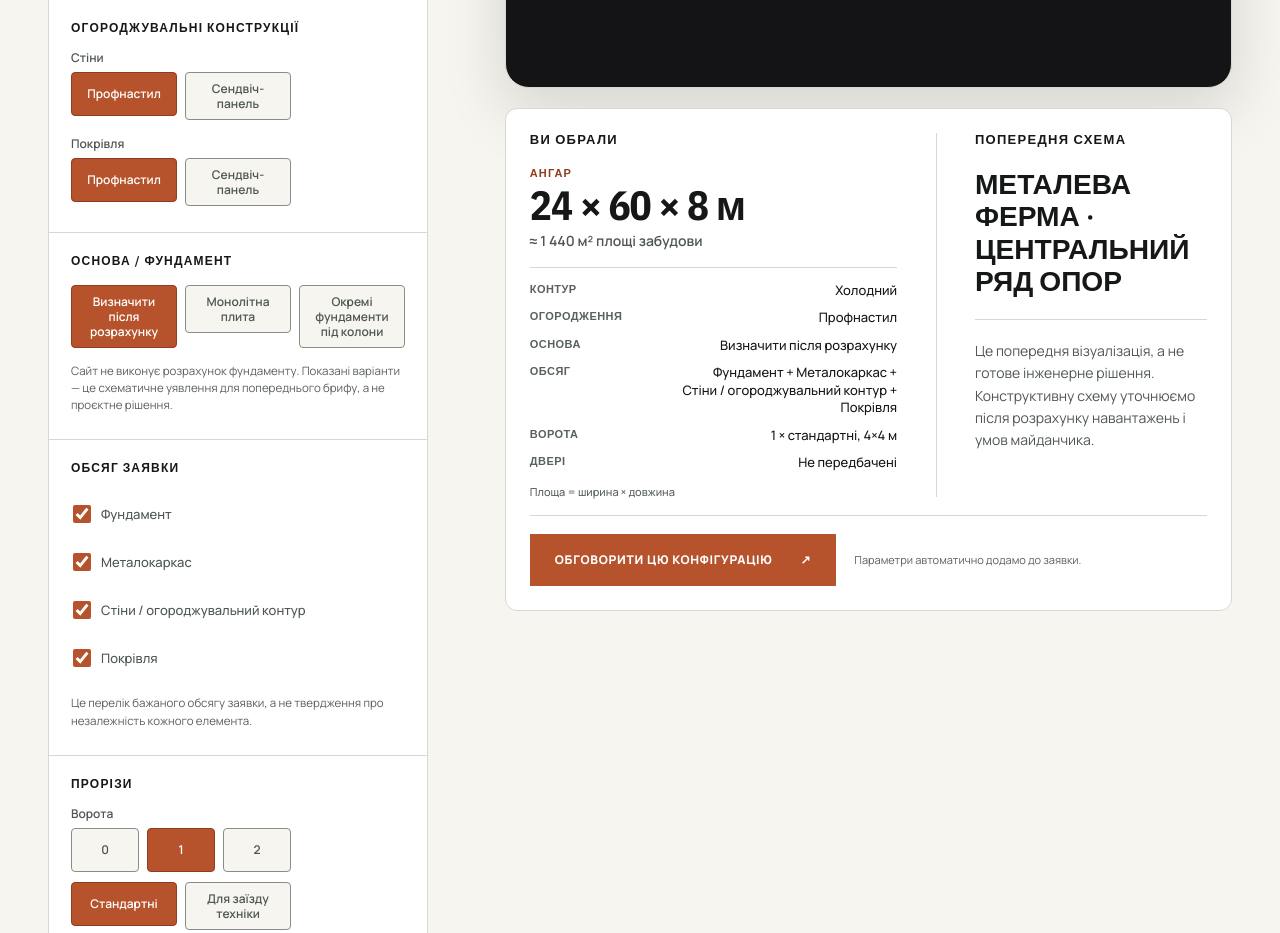
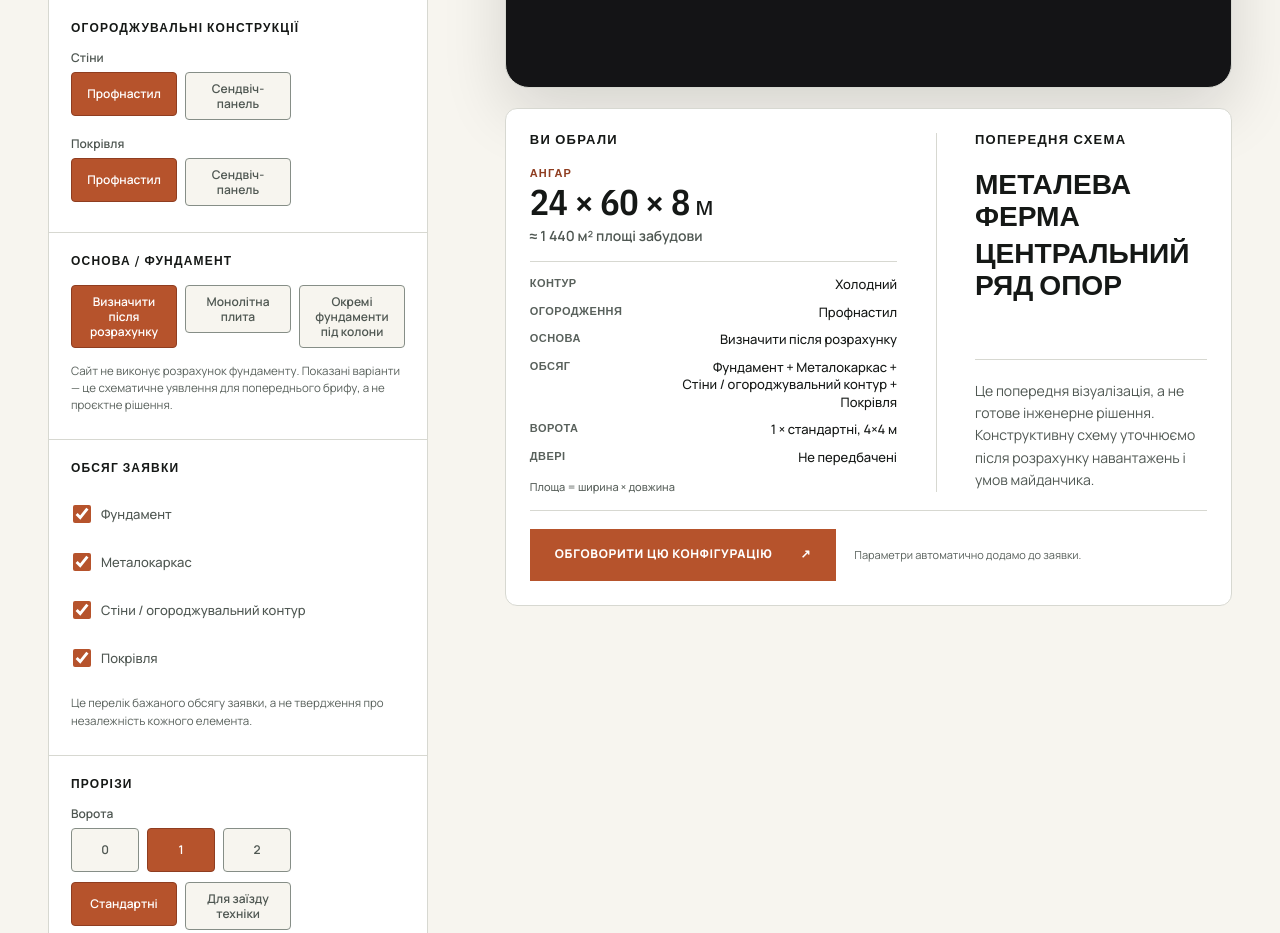
Before and after one commit to leusd100/rubikon-build, a Next.js app: page /angary in a window 1280 px wide. Shown: the part 1600-2533 px from the top of the page. Built offline with nearby package versions, Linux system fonts and the light colour scheme.

Commit message:
fix(angary): refine hero reveal and summary hierarchy

```diff
--- a/app/angary/angary-editorial.css
+++ b/app/angary/angary-editorial.css
@@ -7,7 +7,7 @@
    service-subhero rule at 1366×800. */
 .angary-page .service-subhero.angary-service-subhero {
   height: auto;
-  min-height: min(86svh, 760px);
+  min-height: min(86svh, 840px);
 }
 
 .angary-page .service-subhero-content {
--- a/app/components/configurator/ConfiguratorSummary.tsx
+++ b/app/components/configurator/ConfiguratorSummary.tsx
@@ -13,6 +13,8 @@ export function ConfiguratorSummary({
   onInquiryAction?: () => void;
 }) {
   const summary = deriveSummary(domain);
+  const dimensionsWithoutUnit = summary.dimensionsLabel.replace(/\s+м$/, '');
+  const structuralParts = summary.structuralVisualizationLabel.split(' · ');
 
   if (!showInquiryAction) {
     return (
@@ -71,7 +73,9 @@ export function ConfiguratorSummary({
         <div className="hc-summary-selected">
           <h3 className="hc-summary-title">Ви обрали</h3>
           <p className="hc-summary-kind">Ангар</p>
-          <p className="hc-summary-dimensions">{summary.dimensionsLabel}</p>
+          <p className="hc-summary-dimensions">
+            {dimensionsWithoutUnit}<span className="hc-summary-dimensions-unit"> м</span>
+          </p>
           <p className="hc-summary-area">≈ {summary.areaSqm.toLocaleString('uk-UA')} м² площі забудови</p>
           <dl className="hc-summary-facts">
             <div>
@@ -111,7 +115,11 @@ export function ConfiguratorSummary({
 
         <div className="hc-summary-preliminary">
           <h3 className="hc-summary-title">Попередня схема</h3>
-          <p className="hc-summary-structure">{summary.structuralVisualizationLabel}</p>
+          <p className="hc-summary-structure" aria-label={summary.structuralVisualizationLabel}>
+            {structuralParts.map((part) => (
+              <span className="hc-summary-structure-line" aria-hidden="true" key={part}>{part}</span>
+            ))}
+          </p>
           <p className="hc-summary-disclaimer">
             Це попередня візуалізація, а не готове інженерне рішення. Конструктивну схему уточнюємо
             після розрахунку навантажень і умов майданчика.
--- a/app/configurator-preview/configurator.css
+++ b/app/configurator-preview/configurator.css
@@ -1026,6 +1026,8 @@
 }
 
 .hc-summary-preliminary {
+  display: flex;
+  flex-direction: column;
   padding-left: clamp(28px, 3vw, 44px);
   border-left: 1px solid var(--border-default);
 }
@@ -1046,8 +1048,14 @@
 }
 
 .hc-summary-flagship .hc-summary-dimensions {
-  font: 700 clamp(28px, 3.2vw, 44px)/1.05 var(--font-condensed), sans-serif;
-  letter-spacing: -.025em;
+  font: 600 clamp(28px, 2.8vw, 40px)/1.05 var(--font-condensed), sans-serif;
+  letter-spacing: -.015em;
+}
+
+.hc-summary-dimensions-unit {
+  font-size: .74em;
+  font-weight: 500;
+  letter-spacing: 0;
 }
 
 .hc-summary-area {
@@ -1099,8 +1107,16 @@
   text-transform: uppercase;
 }
 
+.hc-summary-structure-line {
+  display: block;
+}
+
+.hc-summary-structure-line + .hc-summary-structure-line {
+  margin-top: 4px;
+}
+
 .hc-summary-disclaimer {
-  margin: 22px 0 0;
+  margin: auto 0 0;
   padding-top: 20px;
   color: var(--text-secondary);
   border-top: 1px solid var(--border-default);
@@ -1171,6 +1187,7 @@
     border-top: 1px solid var(--border-default);
     border-left: 0;
   }
+  .hc-summary-disclaimer { margin-top: 22px; }
   .hc-preview-disclaimer { flex-basis: 100%; max-width: none; }
   /* Raised from 62vw/260px (Visual Refinement Pass v1) — "the model must still feel worth
      showing on mobile", not merely technically responsive. */
@@ -1196,6 +1213,7 @@
     border-top: 1px solid var(--border-default);
     border-left: 0;
   }
+  .hangar-configurator-embedded .hc-summary-disclaimer { margin-top: 22px; }
   .hangar-configurator-embedded .hc-preview-disclaimer { flex-basis: 100%; max-width: none; }
   .hangar-configurator-embedded .hc-preview-svg,
   .hangar-configurator-embedded .hc-preview-canvas,
```
Also changed, not shown: 1 other file (tests, documents, lock files or other folders).
